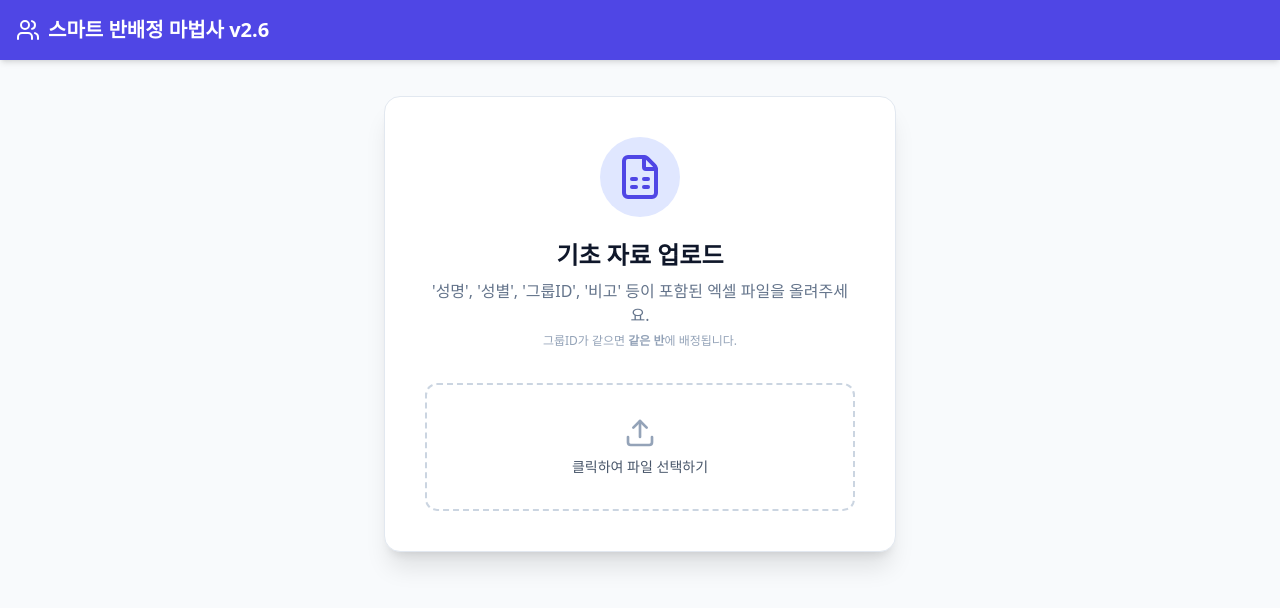
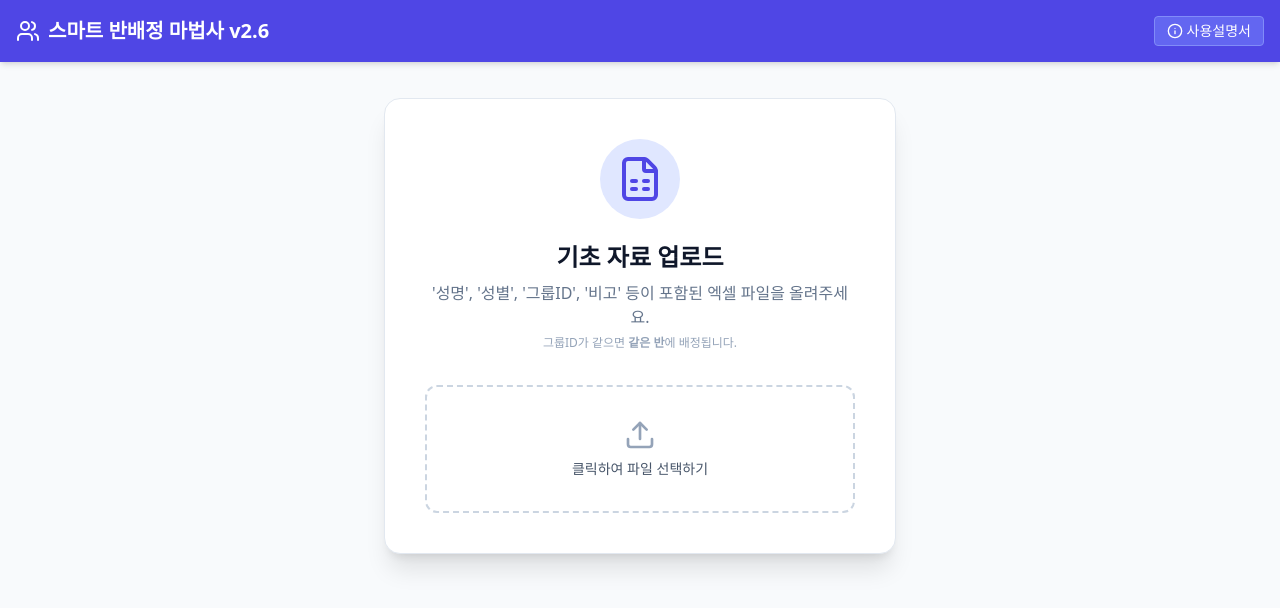
Before and after one commit to wonhyungLee/changeclass, a React (Vite) app: page / in a window 1280 px wide. Shown: the top 608 px of the page. Built offline with nearby package versions, Linux system fonts and the light colour scheme.

Commit message:
Add files via upload

```diff
--- a/src/App.jsx
+++ b/src/App.jsx
@@ -525,6 +525,15 @@ const App = () => {
             <h1 className="text-xl font-bold">스마트 반배정 마법사 v2.6</h1>
           </div>
           <div className="flex space-x-4 items-center">
+            <a
+              href="./배포용_사용설명서.html"
+              target="_blank"
+              rel="noreferrer"
+              className="flex items-center px-3 py-1 bg-indigo-500 hover:bg-indigo-400 rounded text-sm transition font-medium border border-indigo-400"
+              title="사용설명서 열기"
+            >
+              <Info className="w-4 h-4 mr-1" /> 사용설명서
+            </a>
             {step === 'dashboard' && (
                <>
                 {/* 검색바 */}
```
